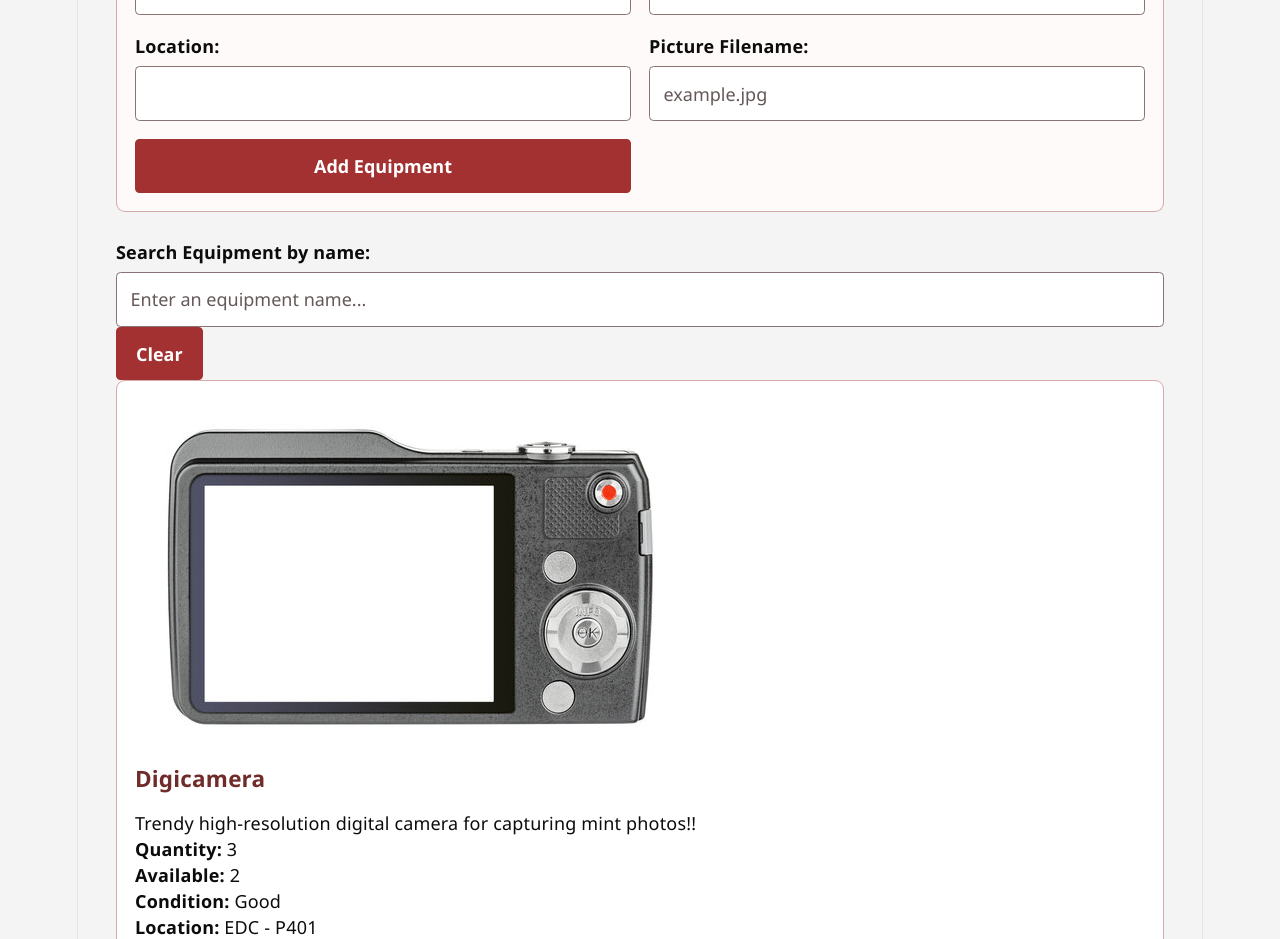
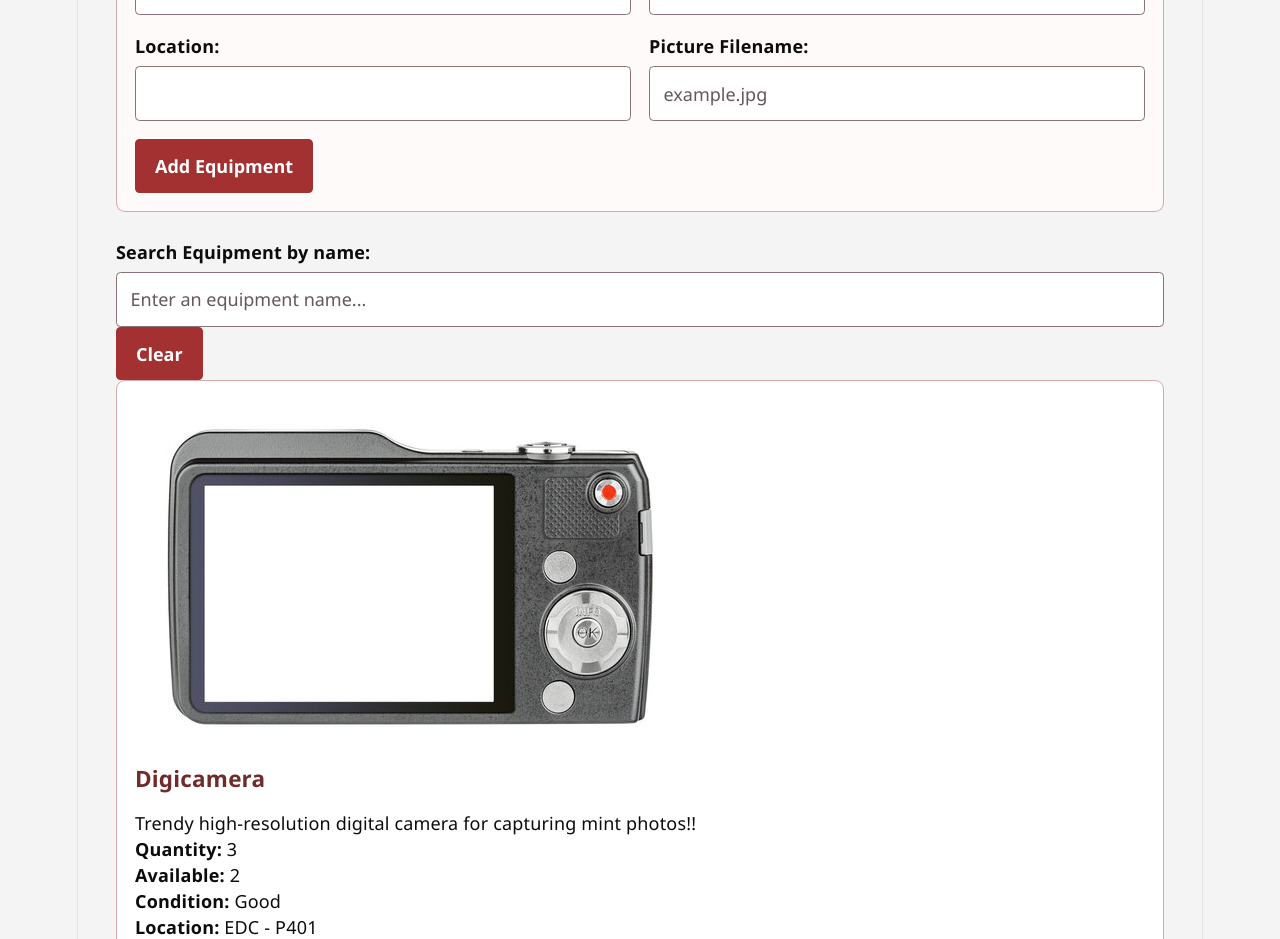
Before and after one commit to emaglaque2-rrc/full-stack-project-group-4, a React (Vite) app: page / in a window 1280 px wide. Shown: the part 820-1759 px from the top of the page. Built offline with nearby package versions, Linux system fonts and the light colour scheme.

Commit message:
Error message spans both form columns + increased visibility wiht colour and border.

```diff
--- a/src/components/equipment-inventory/EquipmentInventory.css
+++ b/src/components/equipment-inventory/EquipmentInventory.css
@@ -120,3 +120,22 @@
     outline: 3px solid #175fa6;
     outline-offset: 3px;
 }
+
+/* The error message and submit button span both form columns. */
+.equipment-inventory .error-message,
+.equipment-inventory .equipment-form button {
+    grid-column: 1 / -1;
+}
+
+.equipment-inventory .equipment-form button {
+    justify-self: start;
+}
+
+.equipment-inventory .error-message {
+    margin: 0;
+    padding: 1rem;
+    border: 2px solid #a12525;
+    border-radius: 0.25rem;
+    background-color: #fff0f0;
+    color: #a12525;
+}
```
